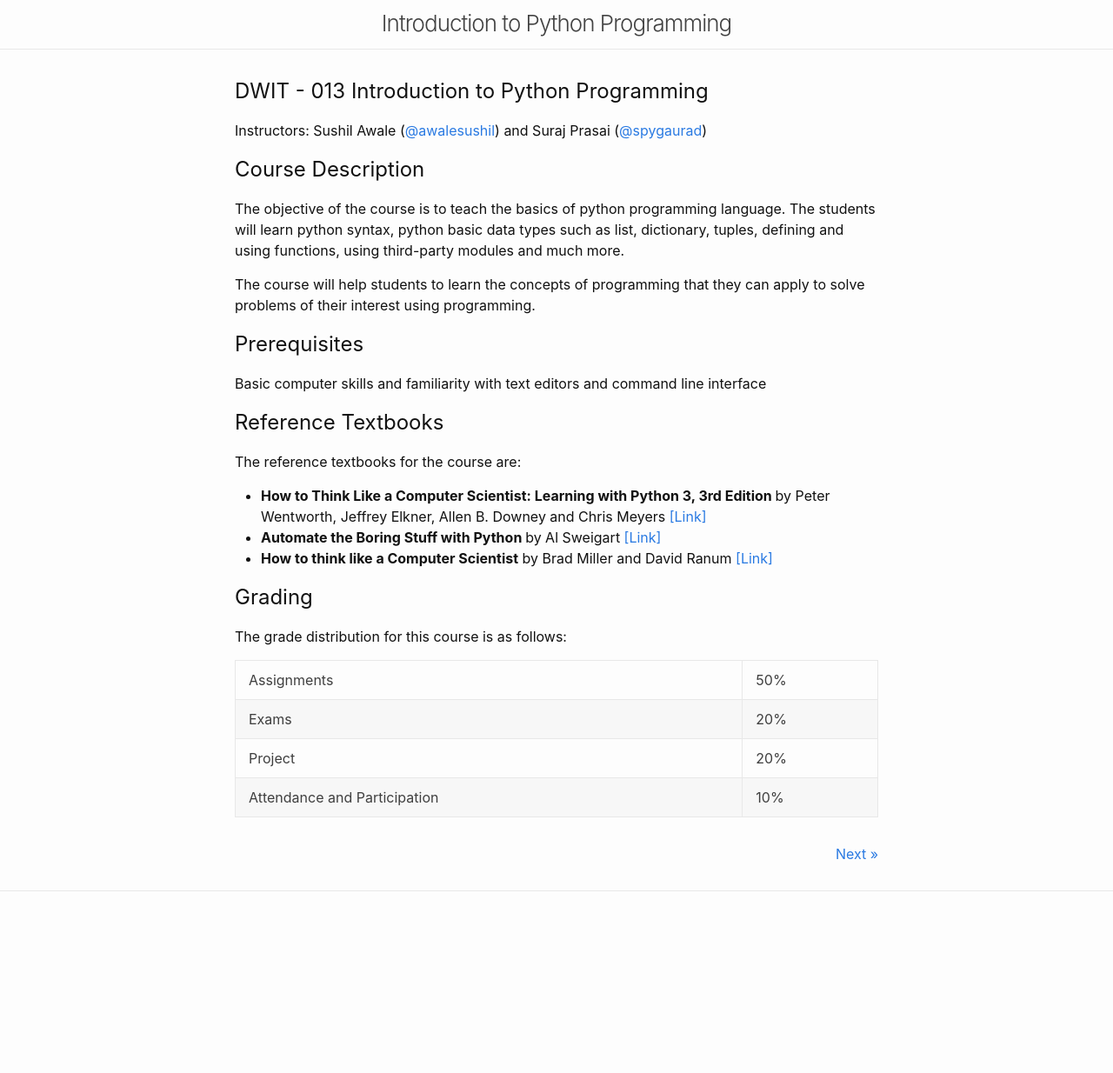
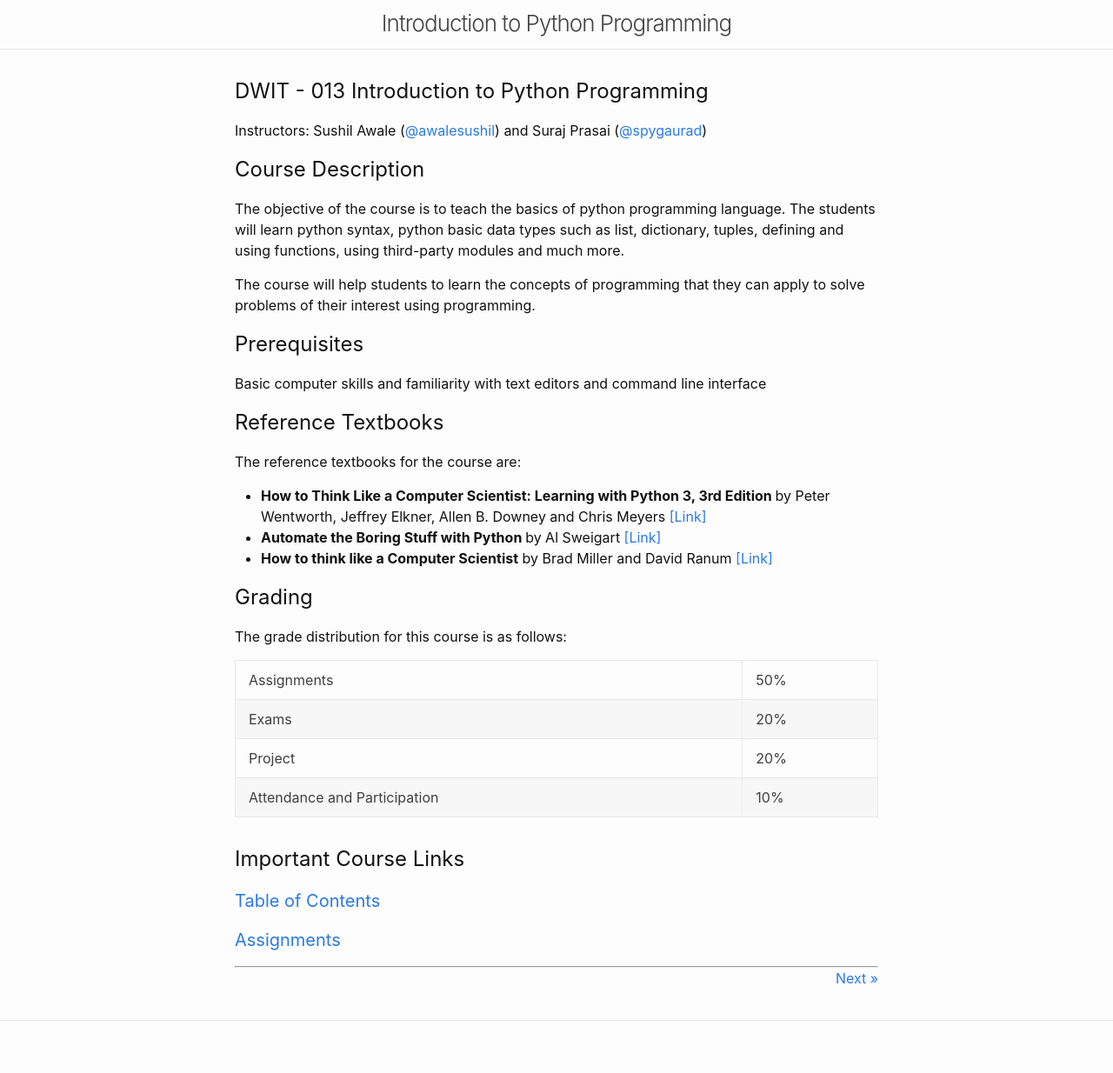
Before and after one commit to dwit013/dwit013.github.io, a Jekyll site: the page built from index.md, in a window 1280 px wide. Shown: the whole page at 87% size. Built offline with Jekyll 4.4.1, drawn with Linux system fonts in a browser that asks for light colours; our own code applies the rules of GitHub Pages for plain Markdown files; before the commit the page ends 1085 px from its top, so only the background shows below that.

Commit message:
Added TOC and assignments links

```diff
--- a/index.md
+++ b/index.md
@@ -66,4 +66,16 @@ The reference textbooks for the course are:
     </tr>
 </table>
 
+# Important Course Links
+
+<h4>
+<a href="toc"> Table of Contents </a>
+</h4>
+
+<h4>
+<a href="assignments"> Assignments </a>
+</h4>
+
+<hr>
+
 <a href="module/1/git" style="float:right;"> Next &raquo; </a>
```
